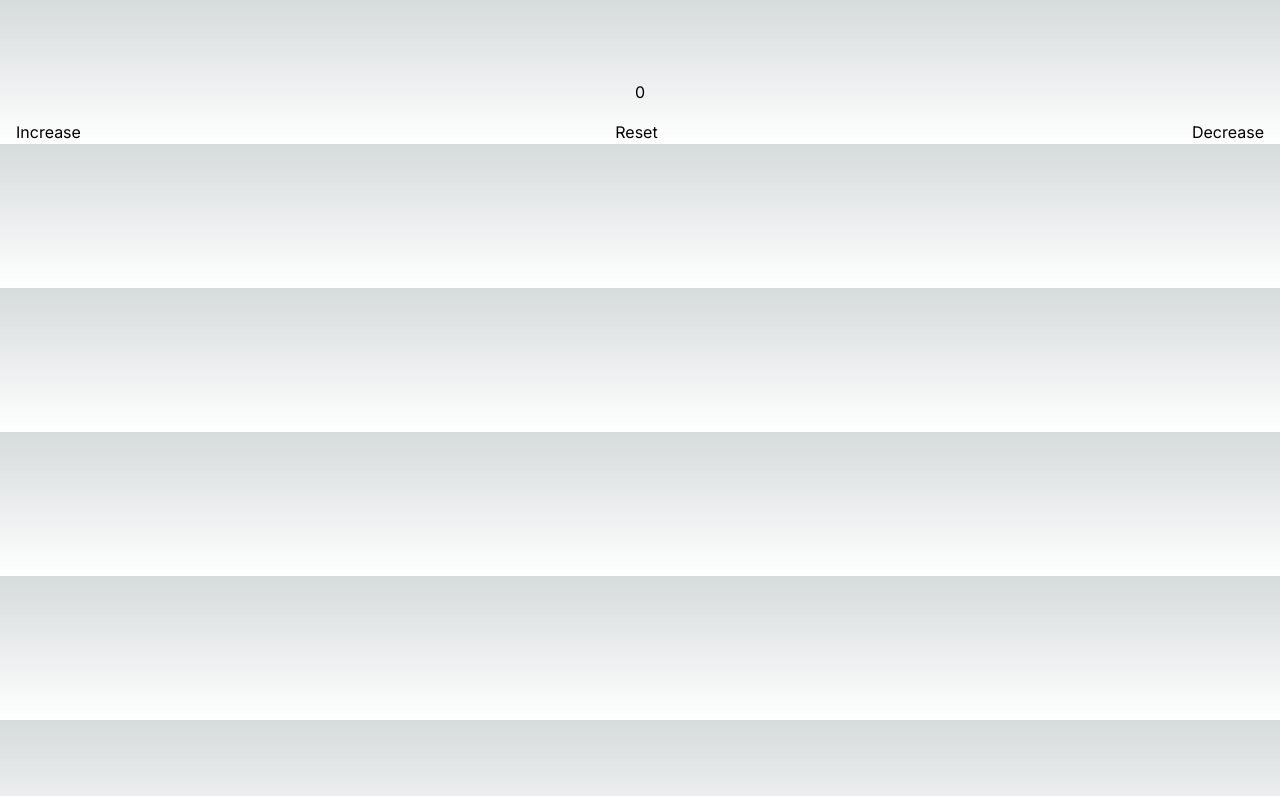
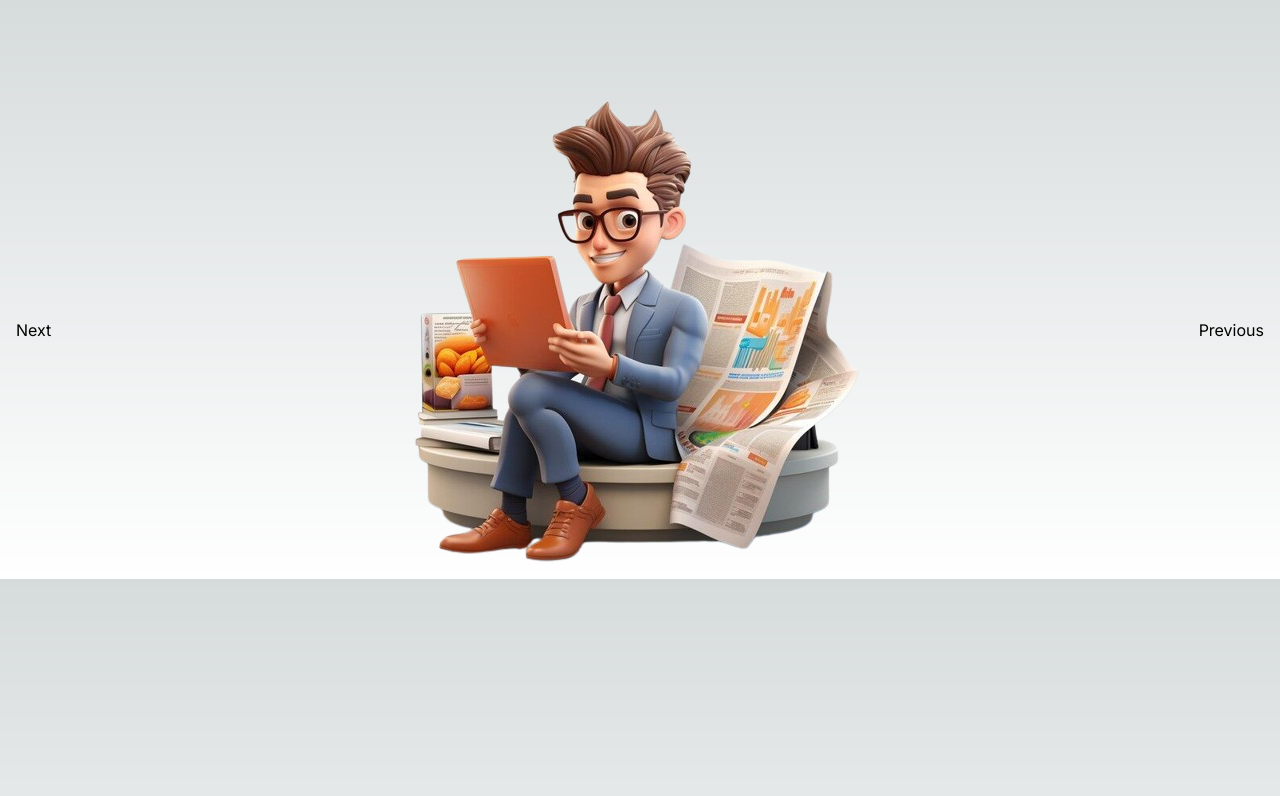
Before and after one commit to Preciousnnebuogor/25-Projects, a Next.js app: page / in a window 1280 px wide. Shown: the top 796 px of the page. Built offline with nearby package versions, Linux system fonts and the light colour scheme.

Commit message:
collected nextprevious

```diff
--- a/app/nextPrevious.tsx
+++ b/app/nextPrevious.tsx
@@ -1,8 +1,33 @@
-"use client"
-export default function NextPrevious(){
-    return <div>
-        <div className={`mt-20`}>
+"use client";
 
-        </div>
+import { useState } from "react";
+
+export default function NextPrevious() {
+  const [rotate, setRotate] = useState(0);
+  const Images = ["3dman.png", "man.png", "pigy.png", "pig.jpg"];
+  return (
+    <div>
+      <div className={`mt-20 flex items-center justify-between px-4`}>
+        <button
+          onClick={() => {
+            if (rotate < Images.length) {
+              setRotate(rotate + 1);
+            }
+          }}
+        >
+          Next
+        </button>
+        <img src={Images[rotate]} />
+        <button
+          onClick={() => {
+            if (rotate > 0) {
+              setRotate(rotate - 1);
+            }
+          }}
+        >
+          Previous
+        </button>
+      </div>
     </div>
+  );
 }
--- a/app/page.tsx
+++ b/app/page.tsx
@@ -1,10 +1,11 @@
 import Color from "./color";
 import Counter from "./counter";
+import NextPrevious from "./nextPrevious";
 
 export default function Home() {
   return (
     <div>
-      <Counter/>
+      <NextPrevious/>
     </div>
   );
 }
```
